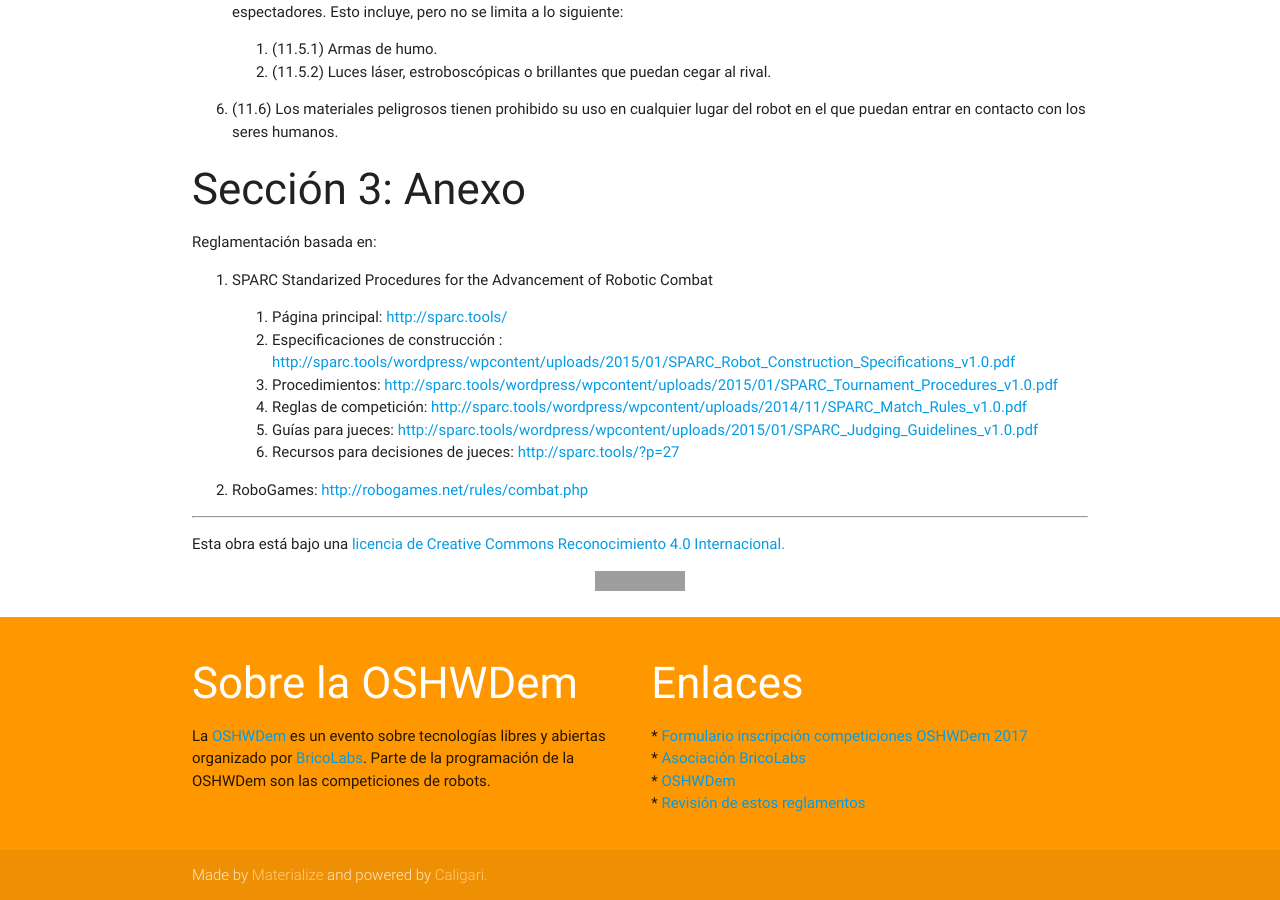
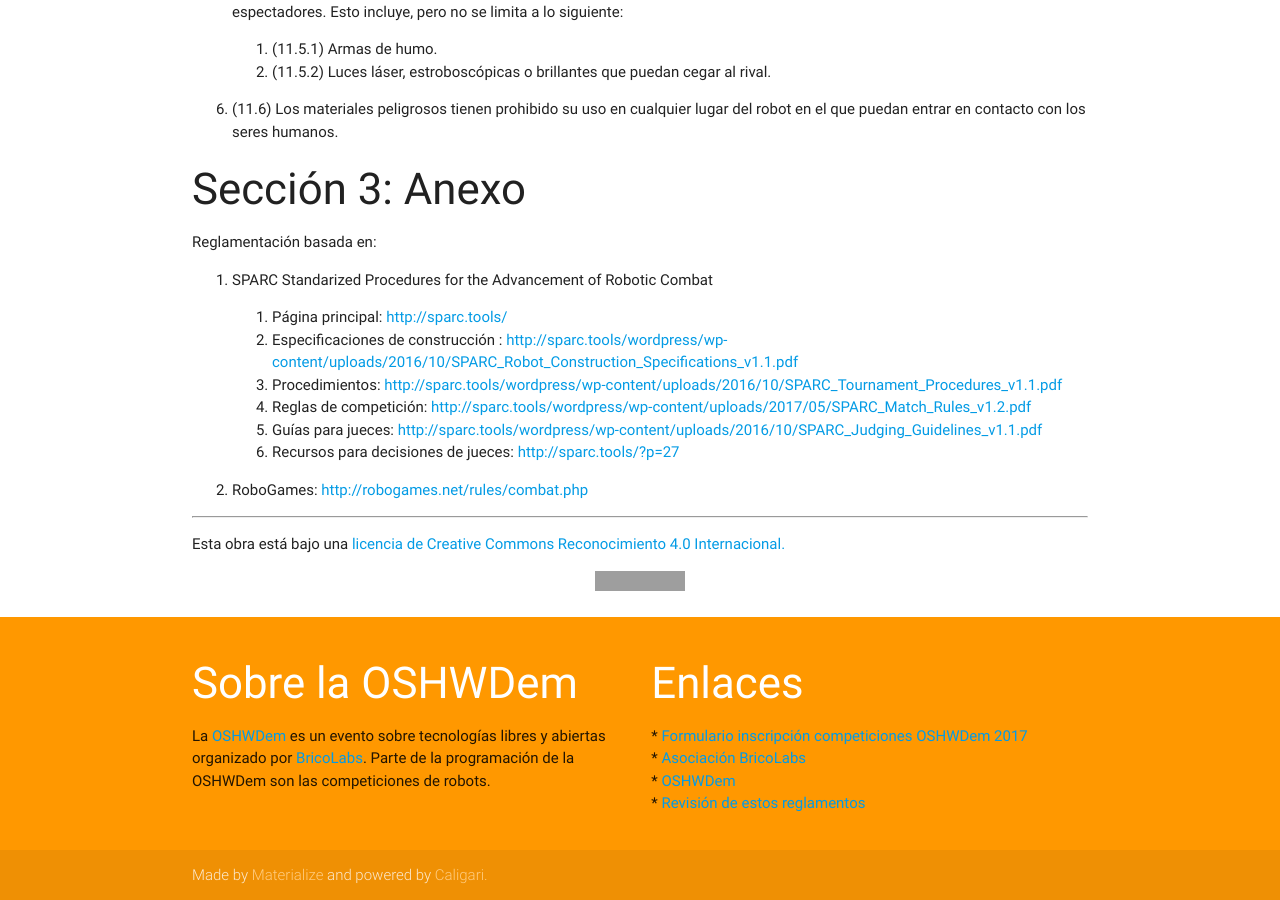
Before and after one commit to brico-labs/Regulamentos, a Jekyll site: the page built from combate_es.md, in a window 1280 px wide and 900 px high, scrolled down 8616 px. Built offline with Jekyll 4.4.1, drawn with Linux system fonts in a browser that asks for light colours; nearby versions of some CDN libraries; some of the changed lines change nothing that is shown; grey boxes are pictures that could not be loaded.

Commit message:
Cambio de reglamento
Se añaden nuevas normas al reglamento, los 2.3 a 2.7 y se actualizan los enlaces del Anexo.

```diff
--- a/combate_es.md
+++ b/combate_es.md
@@ -328,10 +328,10 @@
 1. SPARC Standarized Procedures for the Advancement of Robotic Combat
 
     1. Página principal: [http://sparc.tools/](http://sparc.tools/)
-    2. Especificaciones de construcción : [http://sparc.tools/wordpress/wpcontent/uploads/2015/01/SPARC_Robot_Construction_Specifications_v1.0.pdf](http://sparc.tools/wordpress/wpcontent/uploads/2015/01/SPARC_Robot_Construction_Specifications_v1.0.pdf)
-    3. Procedimientos: [http://sparc.tools/wordpress/wpcontent/uploads/2015/01/SPARC_Tournament_Procedures_v1.0.pdf](http://sparc.tools/wordpress/wpcontent/uploads/2015/01/SPARC_Tournament_Procedures_v1.0.pdf)
-    4. Reglas de competición: [http://sparc.tools/wordpress/wpcontent/uploads/2014/11/SPARC_Match_Rules_v1.0.pdf](http://sparc.tools/wordpress/wpcontent/uploads/2014/11/SPARC_Match_Rules_v1.0.pdf)
-    5. Guías para jueces: [http://sparc.tools/wordpress/wpcontent/uploads/2015/01/SPARC_Judging_Guidelines_v1.0.pdf](http://sparc.tools/wordpress/wpcontent/uploads/2015/01/SPARC_Judging_Guidelines_v1.0.pdf)
+    2. Especificaciones de construcción : [http://sparc.tools/wordpress/wp-content/uploads/2016/10/SPARC_Robot_Construction_Specifications_v1.1.pdf](http://sparc.tools/wordpress/wp-content/uploads/2016/10/SPARC_Robot_Construction_Specifications_v1.1.pdf)
+    3. Procedimientos: [http://sparc.tools/wordpress/wp-content/uploads/2016/10/SPARC_Tournament_Procedures_v1.1.pdf](http://sparc.tools/wordpress/wp-content/uploads/2016/10/SPARC_Tournament_Procedures_v1.1.pdf)
+    4. Reglas de competición: [http://sparc.tools/wordpress/wp-content/uploads/2017/05/SPARC_Match_Rules_v1.2.pdf](http://sparc.tools/wordpress/wp-content/uploads/2017/05/SPARC_Match_Rules_v1.2.pdf)
+    5. Guías para jueces: [http://sparc.tools/wordpress/wp-content/uploads/2016/10/SPARC_Judging_Guidelines_v1.1.pdf](http://sparc.tools/wordpress/wp-content/uploads/2016/10/SPARC_Judging_Guidelines_v1.1.pdf)
     6. Recursos para decisiones de jueces: [http://sparc.tools/?p=27](http://sparc.tools/?p=27)
 
 2. RoboGames: [http://robogames.net/rules/combat.php](http://robogames.net/rules/combat.php)
```
